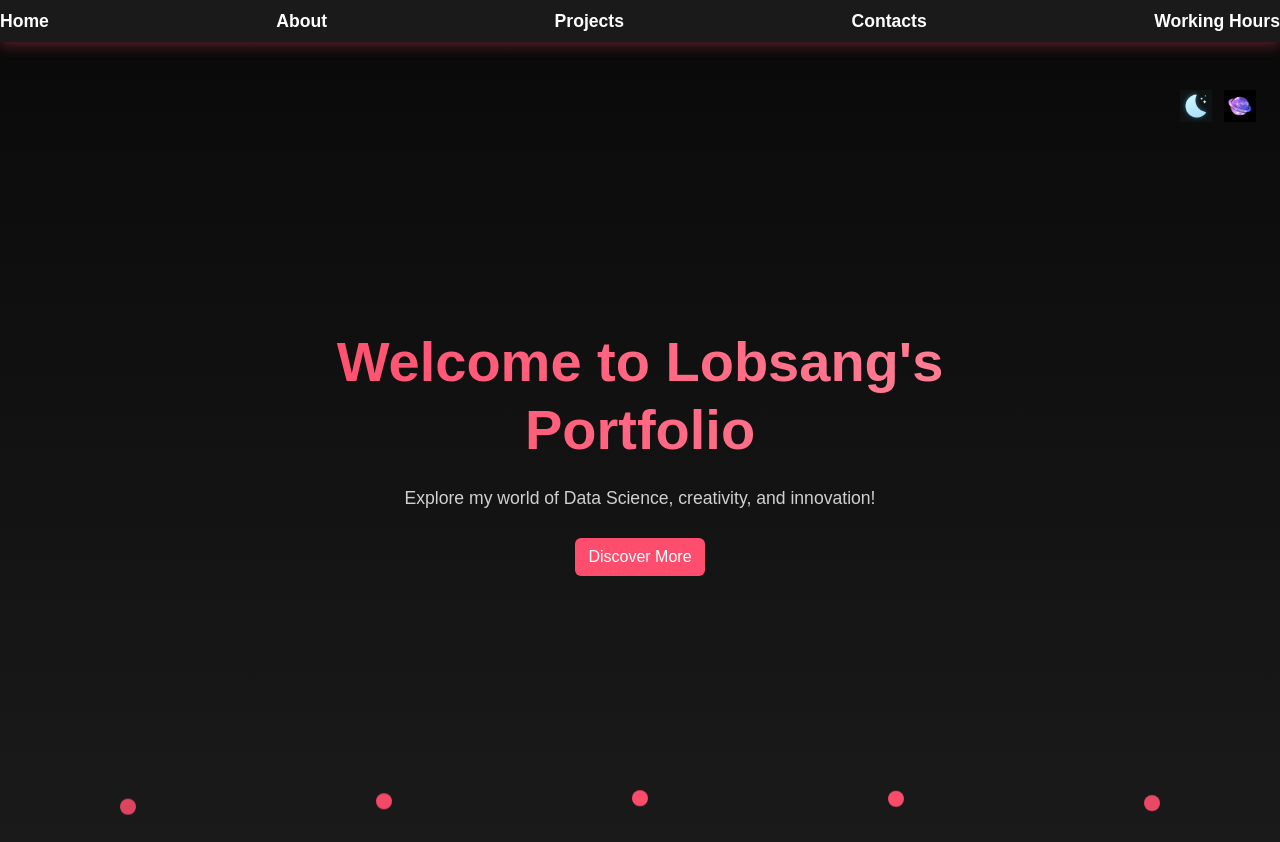
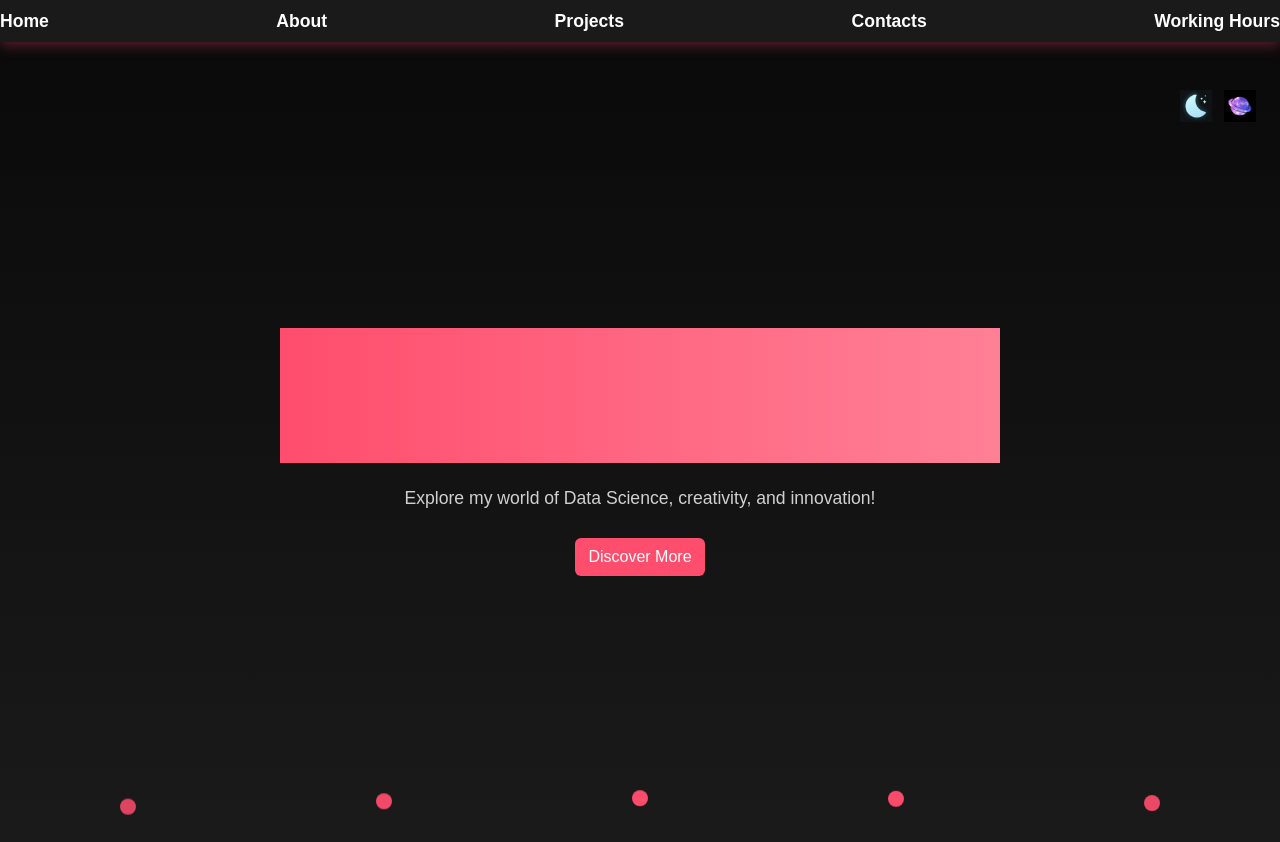
Before and after one commit to lobsangshakya/react_portfolio, a React (Vite) app: page / in a window 1280 px wide. Built offline with nearby package versions, Linux system fonts and the light colour scheme.

Commit message:
Update styles.css

```diff
--- a/src/styles.css
+++ b/src/styles.css
@@ -276,7 +276,7 @@ body {
   font-weight: 700;
   margin: 20px 0;
   background: linear-gradient(90deg, #ff4d6d, #ff8096);
-  -webkit-background-clip: text;
+  /* -webkit-background-clip: text; */
   -webkit-text-fill-color: transparent;
 }
 
@@ -285,7 +285,7 @@ body {
   font-weight: 700;
   margin-bottom: 20px;
   background: linear-gradient(90deg, #ff4d6d, #ff8096);
-  -webkit-background-clip: text;
+  /* -webkit-background-clip: text; */
   -webkit-text-fill-color: transparent;
 }
 
```
